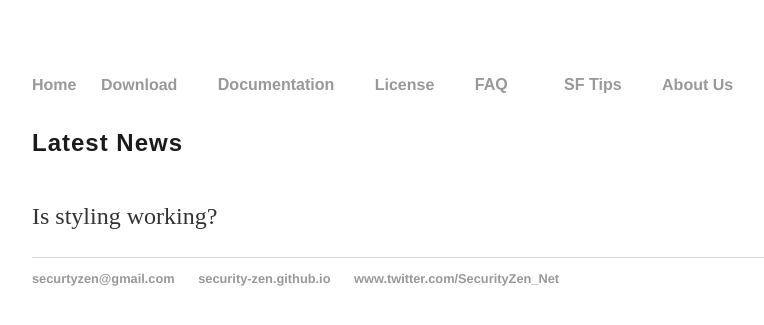
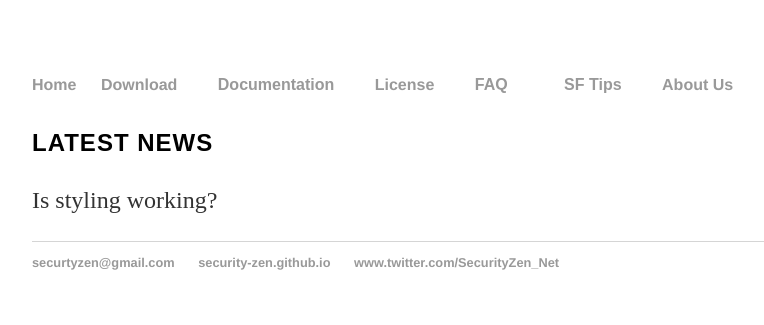
Before and after one commit to mikepaisner/Security-Zen.github.io, a Jekyll site: the page built from index.html, in a window 1280 px wide. Shown: the top 325 px of the page, without its empty margins (160-924 px from the left). Built offline with Jekyll 4.4.1, drawn with Linux system fonts in a browser that asks for light colours.

Commit message:
Update main.css

```diff
--- a/css/main.css
+++ b/css/main.css
@@ -88,12 +88,13 @@ ul.posts li {
 
 .sechead {
     font-size: 24px;
-    margin-top: 0;
-    margin-bottom: 40px;
-    line-height: 1.4;
+    line-height: 33.6px;
     font-family: 'Cabin', arial, sans-serif;
     letter-spacing: 1px;
+    text-size-adjust: 100%;
+    text-transform: uppercase;
+    -webkit-font-smoothing: antialiased;
     font-weight: 700;
     overflow-wrap: break-word;
-    color: rgb(27, 27, 27);
+    color: rgb(0, 0, 0);
 }
```
